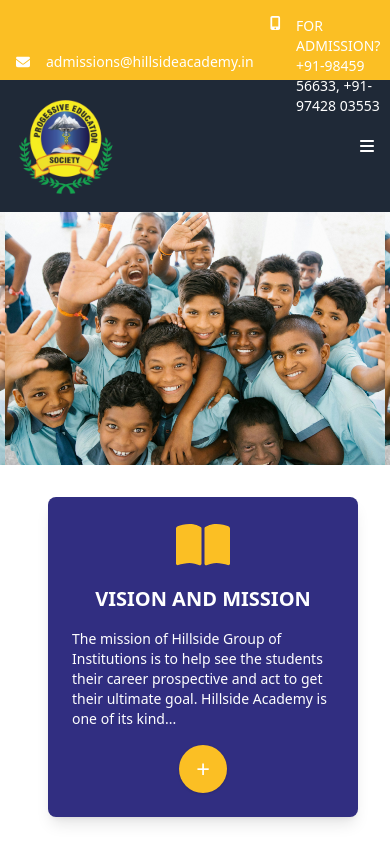
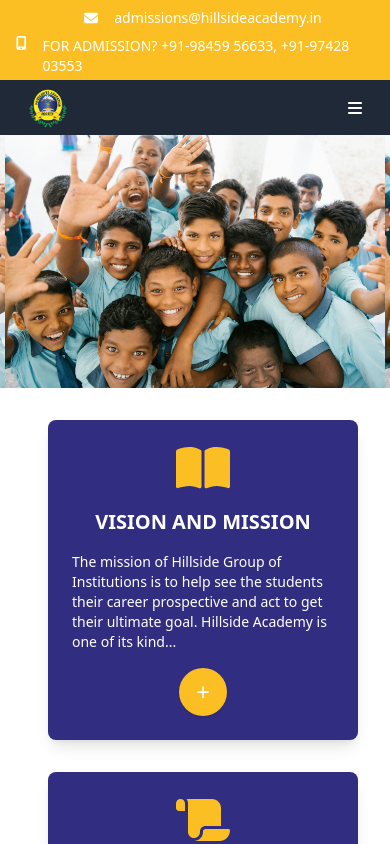
Before and after one commit to akshitchowdhury/hillside_school, a React (Create React App) app: page / in a window 390 px wide. Shown: the top 844 px of the page. Built offline with nearby package versions, Linux system fonts and the light colour scheme.

Commit message:
menuLinks2

```diff
--- a/src/component/Nav/Nav.jsx
+++ b/src/component/Nav/Nav.jsx
@@ -10,10 +10,10 @@ const Nav = () => {
   return (
     <>
       <div className="bg-amber-400 py-2 h-20 md:h-full">
-        <div className="container mx-auto flex flex-row md:flex-wrap items-center justify-between ">
+        <div className="container mx-auto flex flex-col md:flex-row md:flex-wrap items-center justify-between ">
           {/* Topbar Left */}
           <div className="topbar-left">
-            <ul className="flex items-center text-white text-sm">
+            <ul className="flex  items-start md:items-center text-white text-sm">
               <li className="flex items-center ">
                 <FontAwesomeIcon icon={faEnvelope} className='px-4'/>
                 <a href="mailto:admissions@hillsideacademy.in" className="hover:text-gray-400">
--- a/src/component/Nav/NavLinks/NavLinks.jsx
+++ b/src/component/Nav/NavLinks/NavLinks.jsx
@@ -14,17 +14,17 @@ const NavLinks = () => {
   };
 
   return (
-    <div className="bg-inherit">
-      <div className="flex justify-between items-center p-4 bg-gray-800 text-white">
-        <div className="text-xl">
-          <img src={logo} className='h-[100px] w-[100px]'/>
+    <div className="bg-inherit ">
+      <div className="flex justify-between items-center px-7 h-[55px] md:h-[83px] bg-gray-800 text-white">
+        <div className="text-xl ">
+          <img src={logo} className='h-[40px] w-[40px] md:h-[60px] md:w-[60px]'/>
         </div>
         <div className="md:hidden">
           <button onClick={toggleMenu} className="focus:outline-none">
             <FontAwesomeIcon icon={isOpen ? faTimes : faBars} />
           </button>
         </div>
-        <div className={`hidden md:flex md:items-center ${isOpen ? 'block' : 'hidden'} bg-gray-800`}>
+        <div className={`hidden md:flex md:items-center ${isOpen ? 'block' : 'hidden'} bg-gray-800 md:h-[83px]`}>
         <ul className="flex text-sm flex-col md:flex-row md:space-x-8 h-auto md:h-[100px] items-center py-4 text-white">
         <li className="relative">
           <Link to="/" className="block mb-2 after:content-[''] after:absolute after:w-10 after:h-0.5 after:bg-amber-400 after:left-0 after:bottom-0 after:scale-x-0 hover:after:scale-x-100 after:origin-left after:transition-transform after:duration-300">
```
